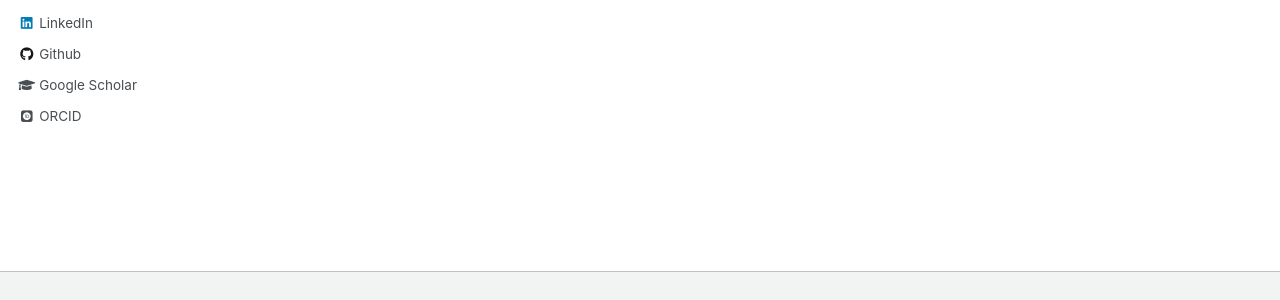
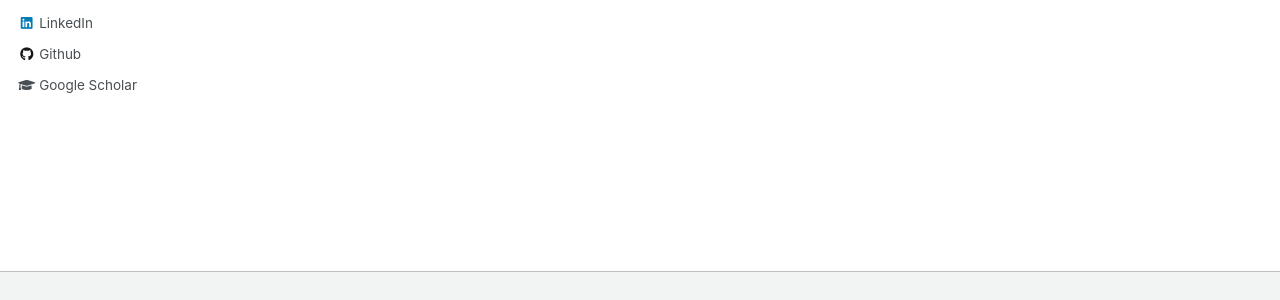
Before and after one commit to alirezaasvadi/alirezaasvadi.github.io, a Jekyll site: the page built from _pages/about.md, in a window 1280 px wide. Shown: the part 473-773 px from the top of the page. Built offline with Jekyll 4.4.1, drawn with Linux system fonts in a browser that asks for light colours; some web fonts are replaced.

Commit message:
Update _config.yml

```diff
--- a/_config.yml
+++ b/_config.yml
@@ -103,7 +103,7 @@ author:
   impactstory      : #"https://profiles.impactstory.org/u/xxxx-xxxx-xxxx-xxxx"
   lastfm           :
   linkedin         : "alireza-asvadi"
-  orcid            : "https://orcid.org/0000-0002-9645-5346"
+  orcid            : #"https://orcid.org/0000-0002-9645-5346"
   pinterest        :
   soundcloud       :
   stackoverflow    : # http://stackoverflow.com/users/123456/username
```
